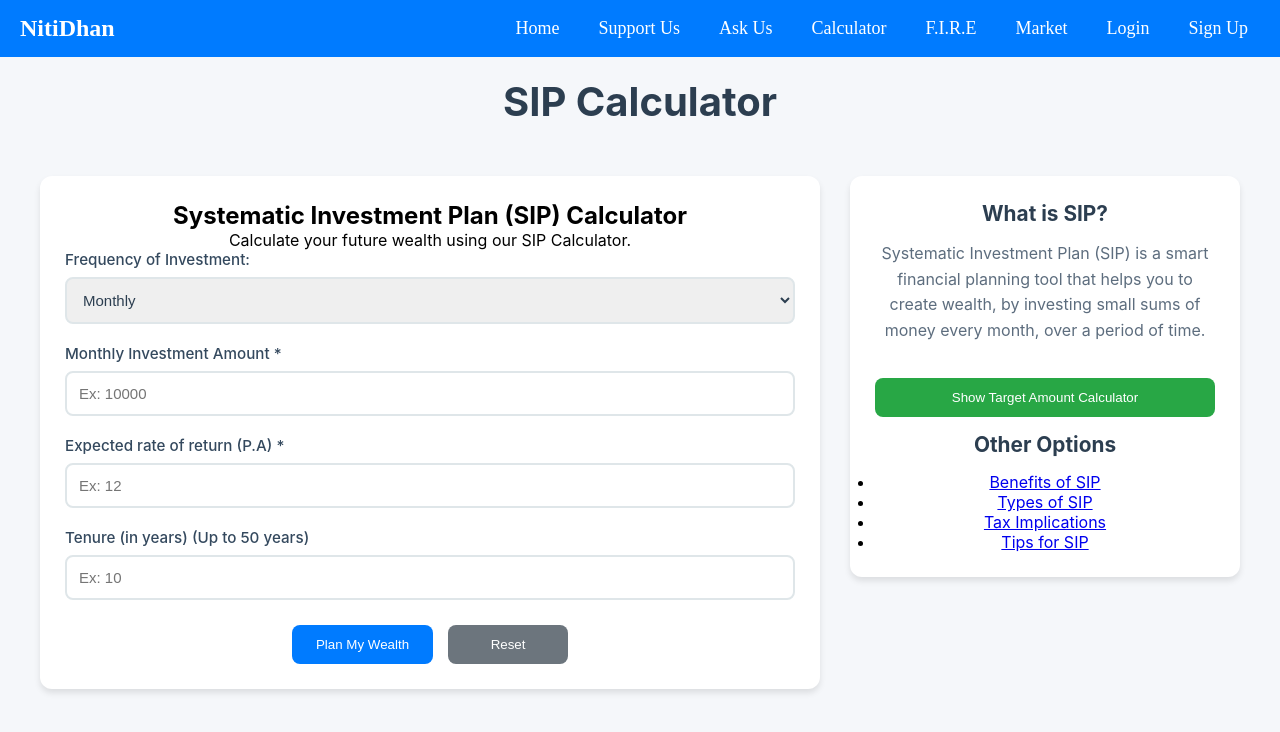
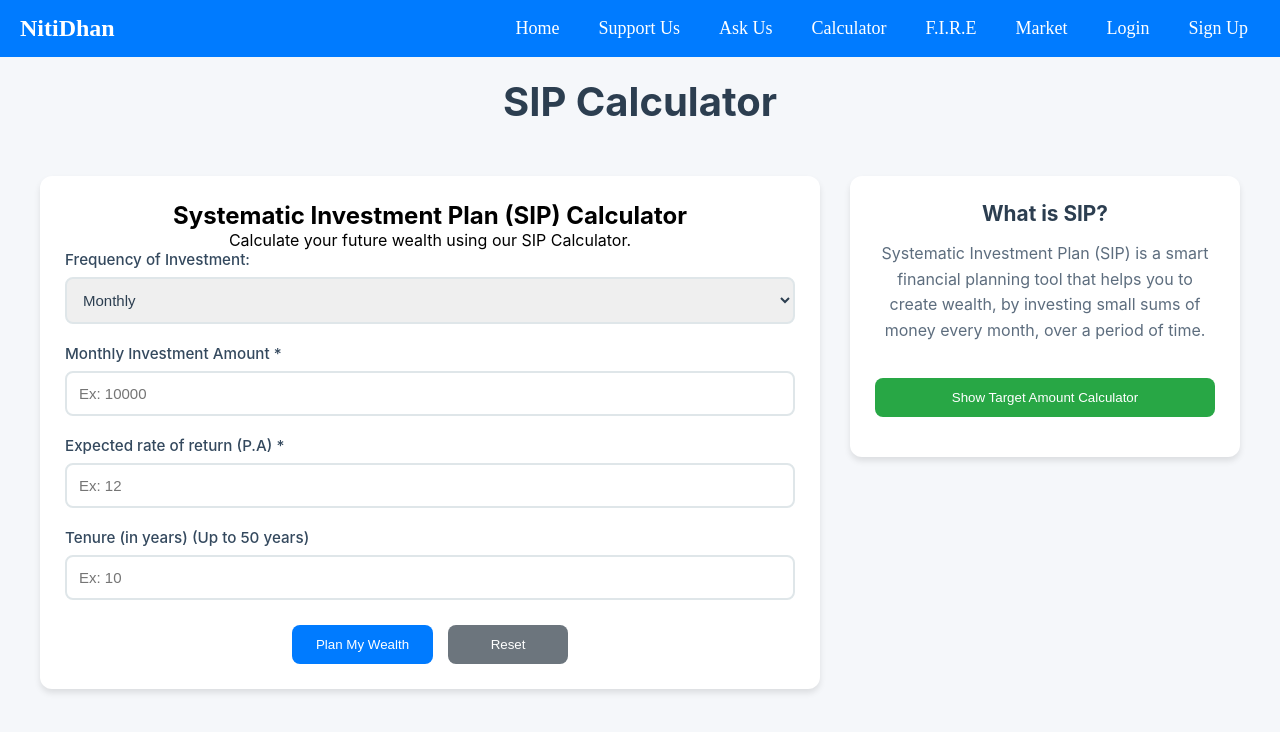
Before and after one commit to adityavardhan1/newproject1, a React (Create React App) app: page /Calculator/Sip in a window 1280 px wide. Shown: the top 732 px of the page. Built offline with nearby package versions, Linux system fonts and the light colour scheme.

Commit message:
updated hyperlinks

```diff
--- a/src/Sip.js
+++ b/src/Sip.js
@@ -193,14 +193,6 @@ function SIPCalculator() {
               >
                 {showReverseSip ? 'Hide' : 'Show'} Target Amount Calculator
               </button>
-
-              <h3>Other Options</h3>
-              <ul>
-                <li><a href="#">Benefits of SIP</a></li>
-                <li><a href="#">Types of SIP</a></li>
-                <li><a href="#">Tax Implications</a></li>
-                <li><a href="#">Tips for SIP</a></li>
-              </ul>
             </div>
           </div>
 
```
